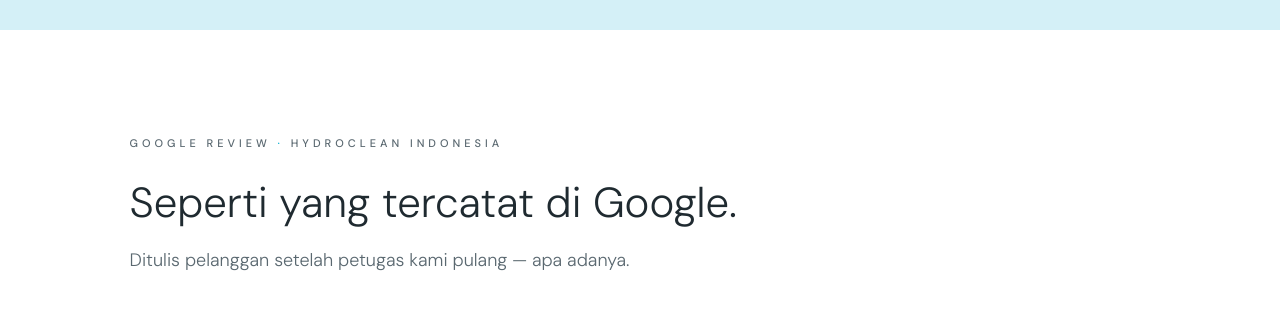
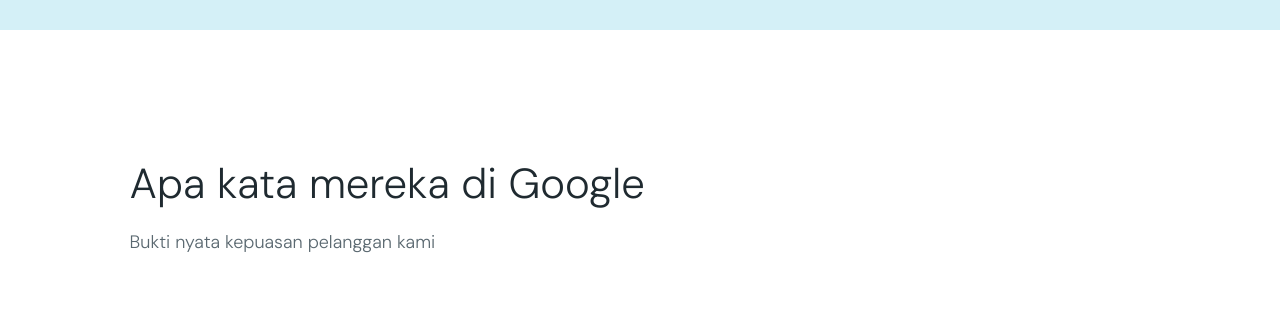
Before and after one commit to ais-adri/hydroclean-reviews-landing-page, a plain HTML site: page index.html in a window 1280 px wide. Shown: the part 880-1191 px from the top of the page. Drawn offline with Linux system fonts and the light colour scheme.

Commit message:
revisi heading section Google Review

```diff
--- a/index.html
+++ b/index.html
@@ -212,9 +212,8 @@
 <section class="block" id="google">
   <div class="wrap">
     <div class="sec-head">
-      <p class="eyebrow">Google Review <span class="dot">·</span> HydroClean Indonesia</p>
-      <h2>Seperti yang tercatat di Google.</h2>
-      <p class="lede">Ditulis pelanggan setelah petugas kami pulang — apa adanya.</p>
+      <h2>Apa kata mereka di Google</h2>
+      <p class="lede">Bukti nyata kepuasan pelanggan kami</p>
     </div>
 
     <div class="gmaps-panel">
```
